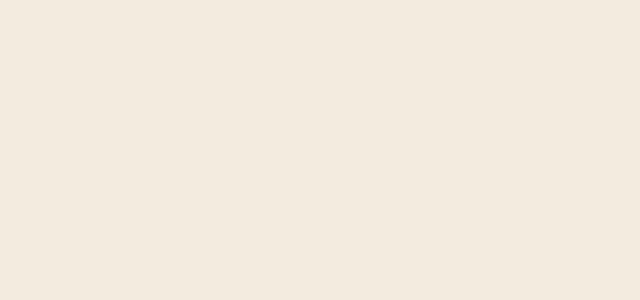
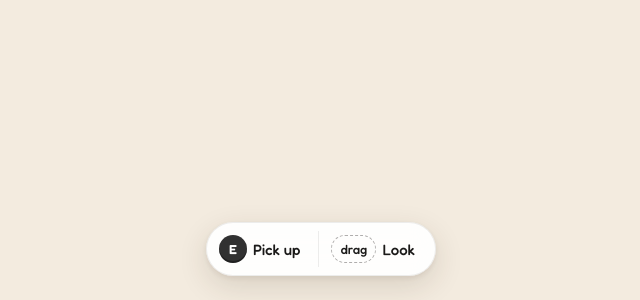
Before and after one commit to gilvent/portendo-switch, a React (Vite) app in the folder three/: page / in a window 1280 px wide. Shown: the part 500-800 px from the top of the page, without its empty margins (319-959 px from the left). Built offline with nearby package versions, Linux system fonts and the light colour scheme.

Commit message:
three: add hint strip, touch button bar and app shell
Both read the inputs offered now. While a transition plays they show the destination's inputs dimmed.

```diff
--- a/three/src/App.tsx
+++ b/three/src/App.tsx
@@ -1,10 +1,33 @@
 import { Canvas } from '@react-three/fiber';
+import { ConsoleProvider } from './console/ConsoleProvider';
+import { useKeyboard } from './input/useKeyboard';
+import { useTransitionDirector } from './motion/useTransitionDirector';
 import { palette } from './theme/palette';
+import { HintStrip } from './ui/HintStrip';
+import { TouchButtonBar } from './ui/TouchButtonBar';
+
+function Scene() {
+  useTransitionDirector();
+  return <color attach="background" args={[palette.wall]} />;
+}
+
+function Shell() {
+  useKeyboard();
+  return (
+    <>
+      <Canvas className="stage">
+        <Scene />
+      </Canvas>
+      <HintStrip />
+      <TouchButtonBar />
+    </>
+  );
+}
 
 export function App() {
   return (
-    <Canvas className="stage">
-      <color attach="background" args={[palette.wall]} />
-    </Canvas>
+    <ConsoleProvider>
+      <Shell />
+    </ConsoleProvider>
   );
 }
--- a/three/src/main.tsx
+++ b/three/src/main.tsx
@@ -4,9 +4,14 @@ import './ui/global.css';
 import { StrictMode } from 'react';
 import { createRoot } from 'react-dom/client';
 import { App } from './App';
+import { palette } from './theme/palette';
 
 const root = document.getElementById('root');
 if (root === null) throw new Error('main: #root element is missing from index.html');
+
+for (const [token, value] of Object.entries(palette)) {
+  document.documentElement.style.setProperty(`--${token}`, value);
+}
 
 createRoot(root).render(
   <StrictMode>
--- /dev/null
+++ b/three/src/ui/HintStrip.tsx
@@ -0,0 +1,27 @@
+import { keysFor } from '../input/bindings';
+import { keyGlyph, useHints } from './hints';
+
+export function HintStrip() {
+  const { hints, lookFree, dimmed } = useHints();
+
+  return (
+    <div className="hint-strip" data-dimmed={dimmed} aria-label="Controls">
+      {hints.map((hint) => (
+        <span className="hint" key={hint.label}>
+          {hint.inputs.flatMap(keysFor).map((key) => (
+            <kbd className="key" key={key}>
+              {keyGlyph(key)}
+            </kbd>
+          ))}
+          <span className="hint-label">{hint.label}</span>
+        </span>
+      ))}
+      {lookFree && (
+        <span className="hint">
+          <span className="key key-drag">drag</span>
+          <span className="hint-label">Look</span>
+        </span>
+      )}
+    </div>
+  );
+}
--- /dev/null
+++ b/three/src/ui/TouchButtonBar.tsx
@@ -0,0 +1,41 @@
+import { useConsole } from '../console/ConsoleProvider';
+import { buttonGlyph, useHints } from './hints';
+
+export function TouchButtonBar() {
+  const { send } = useConsole();
+  const { hints, lookFree, dimmed } = useHints();
+
+  return (
+    <div className="touch-bar" data-dimmed={dimmed} aria-label="Controls">
+      {hints.map(({ label, inputs }) => {
+        if (inputs.length === 1) {
+          const [input] = inputs;
+          const glyph = buttonGlyph(input);
+          return (
+            <button className="touch-pill" key={label} disabled={dimmed} onClick={() => send(input)}>
+              {glyph !== null && <span className="touch-round">{glyph}</span>}
+              {label}
+            </button>
+          );
+        }
+        return (
+          <span className="touch-group" key={label}>
+            {inputs.map((input) => (
+              <button
+                className="touch-round"
+                key={buttonGlyph(input)}
+                aria-label={input.type === 'menu' ? `${label} ${input.button}` : label}
+                disabled={dimmed}
+                onClick={() => send(input)}
+              >
+                {buttonGlyph(input)}
+              </button>
+            ))}
+            <span className="hint-label">{label}</span>
+          </span>
+        );
+      })}
+      {lookFree && <span className="touch-look">drag to look</span>}
+    </div>
+  );
+}
--- a/three/src/ui/global.css
+++ b/three/src/ui/global.css
@@ -1,3 +1,9 @@
+:root {
+  --pill: rgba(255, 255, 255, 0.92);
+  --pill-edge: rgba(27, 26, 25, 0.08);
+  --shadow: 0 10px 30px rgba(60, 44, 24, 0.14), 0 2px 6px rgba(60, 44, 24, 0.08);
+}
+
 html,
 body,
 #root {
@@ -6,8 +12,8 @@ body,
 }
 
 body {
-  background: #f3ebdf;
-  color: #1b1a19;
+  background: var(--wall);
+  color: var(--ink);
   font-family: 'Fredoka', system-ui, sans-serif;
   overflow: hidden;
   -webkit-font-smoothing: antialiased;
@@ -18,3 +24,152 @@ body {
   inset: 0;
   touch-action: none;
 }
+
+.hint-strip,
+.touch-bar {
+  position: fixed;
+  left: 50%;
+  bottom: calc(24px + env(safe-area-inset-bottom));
+  transform: translateX(-50%);
+  display: flex;
+  align-items: center;
+  gap: 6px;
+  padding: 8px;
+  border-radius: 999px;
+  background: var(--pill);
+  border: 1px solid var(--pill-edge);
+  box-shadow: var(--shadow);
+  backdrop-filter: blur(12px);
+  white-space: nowrap;
+  user-select: none;
+  transition: opacity 180ms ease;
+}
+
+.hint-strip[data-dimmed='true'],
+.touch-bar[data-dimmed='true'] {
+  opacity: 0.45;
+}
+
+.hint {
+  display: inline-flex;
+  align-items: center;
+  gap: 6px;
+  padding: 4px 12px 4px 4px;
+  font-weight: 500;
+  font-size: 15px;
+}
+
+.hint + .hint {
+  border-left: 1px solid var(--pill-edge);
+  padding-left: 12px;
+}
+
+.key {
+  display: inline-grid;
+  place-items: center;
+  min-width: 28px;
+  height: 28px;
+  padding: 0 8px;
+  box-sizing: border-box;
+  border-radius: 999px;
+  background: var(--button);
+  color: #fff;
+  font-family: inherit;
+  font-weight: 600;
+  font-size: 13px;
+  box-shadow: inset 0 -2px 0 rgba(0, 0, 0, 0.35);
+}
+
+.key-drag {
+  background: transparent;
+  color: var(--ink);
+  border: 1.5px dashed rgba(27, 26, 25, 0.35);
+  box-shadow: none;
+  font-weight: 500;
+}
+
+.touch-bar {
+  display: none;
+  gap: 8px;
+  max-width: calc(100vw - 32px);
+  box-sizing: border-box;
+  flex-wrap: wrap;
+  justify-content: center;
+  border-radius: 28px;
+}
+
+.touch-pill,
+.touch-round {
+  font: inherit;
+  border: none;
+  cursor: pointer;
+  -webkit-tap-highlight-color: transparent;
+  transition: transform 120ms ease;
+}
+
+.touch-pill:active:not(:disabled),
+.touch-round:active:not(:disabled) {
+  transform: scale(0.94);
+}
+
+.touch-pill {
+  display: inline-flex;
+  align-items: center;
+  gap: 8px;
+  min-height: 48px;
+  padding: 0 18px;
+  border-radius: 999px;
+  background: var(--button);
+  color: #fff;
+  font-weight: 600;
+  font-size: 16px;
+}
+
+.touch-pill:has(.touch-round) {
+  padding-left: 6px;
+}
+
+.touch-round {
+  display: inline-grid;
+  place-items: center;
+  width: 44px;
+  height: 44px;
+  border-radius: 50%;
+  background: var(--button);
+  color: #fff;
+  font-weight: 600;
+  font-size: 16px;
+  box-shadow: inset 0 -3px 0 rgba(0, 0, 0, 0.35);
+}
+
+.touch-pill .touch-round {
+  width: 36px;
+  height: 36px;
+  background: #fff;
+  color: var(--button);
+  box-shadow: none;
+}
+
+.touch-group {
+  display: inline-flex;
+  align-items: center;
+  gap: 6px;
+  padding-right: 6px;
+  font-weight: 500;
+}
+
+.touch-look {
+  padding: 0 10px;
+  font-size: 14px;
+  color: rgba(27, 26, 25, 0.6);
+}
+
+@media (pointer: coarse) {
+  .hint-strip {
+    display: none;
+  }
+
+  .touch-bar {
+    display: flex;
+  }
+}
--- /dev/null
+++ b/three/src/ui/hints.ts
@@ -0,0 +1,55 @@
+import { useConsole } from '../console/ConsoleProvider';
+import { available, look, type Command, type ConsoleState, type UserInput } from '../console/model';
+import type { BoundKey } from '../input/bindings';
+
+export type Hint = { label: string; inputs: [UserInput, ...UserInput[]] };
+
+const commandLabels: Record<Command, string> = {
+  pickUp: 'Pick up',
+  focus: 'Focus screen',
+  unfocus: 'Put down',
+  dock: 'Dock',
+  undock: 'Undock',
+};
+
+const menuLabels = { up: 'Menu', down: 'Menu', a: 'Colours' } as const;
+
+function labelFor(input: UserInput): string {
+  if (input.type === 'command') return commandLabels[input.command];
+  if (input.button === 'b') throw new Error('hints: B is never offered in phase 1, so it has no label');
+  return menuLabels[input.button];
+}
+
+export function hintsFor(inputs: UserInput[]): Hint[] {
+  const hints: Hint[] = [];
+  for (const input of inputs) {
+    const label = labelFor(input);
+    const last = hints.at(-1);
+    if (last?.label === label) last.inputs.push(input);
+    else hints.push({ label, inputs: [input] });
+  }
+  return hints;
+}
+
+const keyGlyphs: Partial<Record<BoundKey, string>> = { Escape: 'Esc', ArrowUp: '↑', ArrowDown: '↓' };
+
+export function keyGlyph(key: BoundKey): string {
+  return keyGlyphs[key] ?? key.toUpperCase();
+}
+
+export function buttonGlyph(input: UserInput): string | null {
+  if (input.type === 'command') return null;
+  return { up: '▲', down: '▼', a: 'A', b: 'B' }[input.button];
+}
+
+export function useHints(): { hints: Hint[]; lookFree: boolean; dimmed: boolean } {
+  const { model } = useConsole();
+  const { phase } = model;
+  const shownState: ConsoleState = phase.kind === 'settled' ? phase.state : phase.edge.to;
+  const shown = { ...model, phase: { kind: 'settled', state: shownState } } as const;
+  return {
+    hints: hintsFor(available(shown)),
+    lookFree: look[shownState] === 'free',
+    dimmed: phase.kind === 'transitioning',
+  };
+}
```
Also changed, not shown: 1 other file (tests, documents, lock files or other folders).
